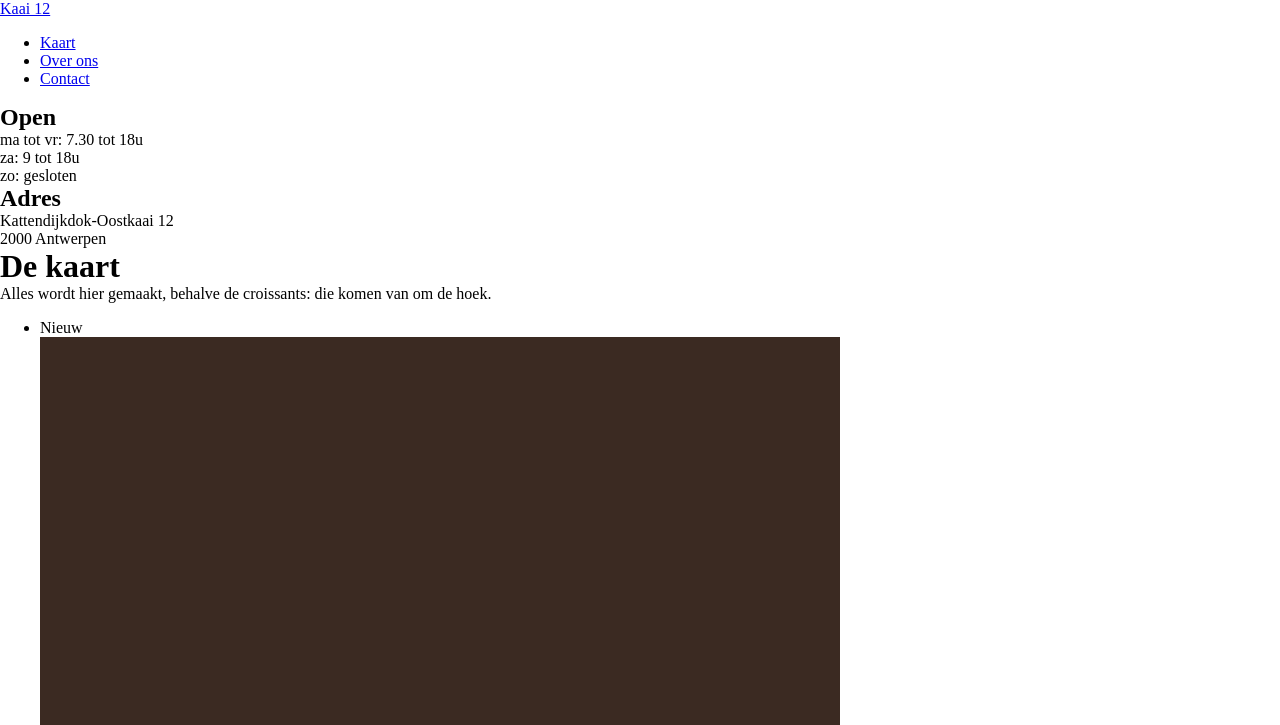
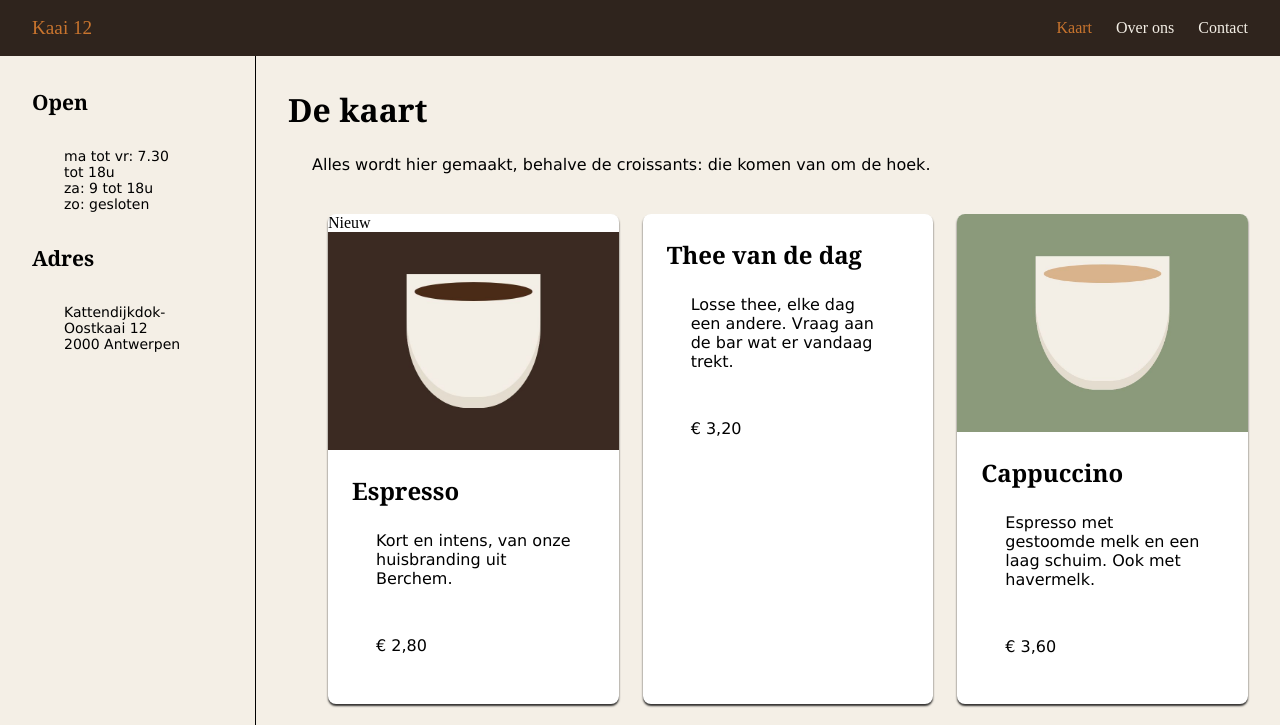
Before and after one commit to LyamineB/webtechnology, a plain HTML site: page labo-05/koffiebar/index.html in a window 1280 px wide. Shown: the top 725 px of the page. Drawn offline with Linux system fonts and the light colour scheme.

Commit message:
labo 4 af, einde labo 5 bijna

```diff
--- a/labo-04/dierenasiel/css/stijl.css
+++ b/labo-04/dierenasiel/css/stijl.css
@@ -17,18 +17,32 @@ body {
   font-family: Verdana, Geneva, Tahoma, sans-serif;
   line-height: 1.6;
 }
+h1,
+h2 {
+  font-family: Georgia, serif;
+}
+
+.intro {
+  color: var(--gedempt);
+  margin-bottom: 2rem;
+}
 header {
   display: flex;
   justify-content: space-between;
   background-color: var(--knop);
   color: var(--tekst);
-  padding: 1rem 2rem;
+  padding: 1rem;
+}
+.logo {
+  font-size: 1.7rem;
+  color: var(--accent);
 }
 header ul {
   display: flex;
   gap: 1.5rem;
   list-style: none;
   padding: 0;
+  font-size: 1rem;
 }
 header a {
   color: var(--tekst);
@@ -37,10 +51,49 @@ header a {
 header nav a:hover,
 header nav a:focus {
   text-decoration: underline;
-  color: var(--accent);
 }
-main {
-  width: 100%;
-  max-width: 60rem;
+
+.kaarten {
+  display: grid;
+  grid-template-columns: repeat(3, 1fr);
+  list-style: none;
+  gap: 1.5rem;
+  padding: 0;
+}
+
+.kaart {
+  display: flex;
+  flex-direction: column;
+  align-items: flex-start;
+  background-color: #ffffff;
+  color: #2b2b2b;
+  padding: 1.5rem;
+  border-radius: 0.5rem;
+  box-shadow: 0 0.25rem 0.75rem rgba(0, 0, 0, 0.08);
+}
+.knop {
+  display: flex;
+  align-items: flex-start;
+  background-color: var(--knop);
+  color: var(--tekst);
+  text-decoration: none;
+  padding: 0.5rem 1rem;
+  border-radius: 0.25rem;
+}
+.knop:hover,
+.knop:focus {
+  background-color: var(--inkt);
+}
+.beschrijving {
+  flex: 1;
+}
+.uitgelicht {
+  grid-column: 1/3;
+}
+footer {
+  background-color: var(--knop);
+  color: var(--tekst);
+  text-align: center;
+  padding: 1rem 2rem;
 }
 /* === your rules === */
--- a/labo-05/balk/css/stijl.css
+++ b/labo-05/balk/css/stijl.css
@@ -1,19 +1,112 @@
-/* stijl.css - labo 5, balk (reset.css is linked before this file) */
-
 /* === tokens === */
 :root {
+  --papier: #f8f7f5;
+  --inkt: #1a1a1a;
+  --gedempt: #6b6b6b;
+  --balk: #000000;
+  --links: #9a9a9a;
 }
+
+body {
+  background-color: var(--papier);
+}
+/* Navigatiebalk */
+header {
+  display: flex;
+  align-items: center;
+  height: 3.5rem;
+  background-color: var(--balk);
+  position: sticky;
+  top: 0;
+  padding: 0 2rem;
+}
+
 header a {
   text-decoration: none;
 }
+
+.logo {
+  margin-right: auto;
+  color: #ffffff;
+  font-family: Georgia, serif;
+  font-size: 1.5rem;
+  font-weight: bold;
+}
+
 header ul {
   display: flex;
-  gap: 1rem;
-
-  justify-content: end;
+  gap: 1.5rem;
   list-style: none;
 }
-/* === your rules === */
+
+header nav a {
+  color: var(--links);
+  font-size: 0.75rem;
+  text-transform: uppercase;
+  letter-spacing: 0.05em;
+}
+
+header nav .actief {
+  color: #ffffff;
+}
+
+header nav a:hover,
+header nav a:focus {
+  color: #ffffff;
+}
+
+/* Hoofdinhoud */
+main {
+  max-width: 44rem;
+  margin: 0 auto;
+  padding: 2rem;
+  font-family: Verdana, sans-serif;
+  line-height: 1.6;
+  color: var(--inkt);
+  background-color: var(--papier);
+}
+
+/* Titels */
+h1,
+h2 {
+  font-family: Georgia, serif;
+}
+
+h1 {
+  font-size: 2.5rem;
+}
+
+h2 {
+  font-size: 1.75rem;
+}
+
+/* Inhoud en rubrieken */
+.inhoud {
+  margin-bottom: 3rem;
+}
+.inhoud a {
+  color: var(--inkt);
+  text-decoration: none;
+}
+section {
+  margin-top: 3rem;
+}
+main p {
+  margin-bottom: 1rem;
+}
+
+/* Footer */
+footer {
+  background-color: var(--balk);
+  color: var(--links);
+  font-size: 0.875rem;
+  text-align: center;
+}
+
+/* Interne links */
+html {
+  scroll-padding-top: 3.5rem;
+}
 
 /* SELECTORKENNIS => CSS DINER
 FLEX => maakt kolommen van children (met flex-direction kan je de richting wijzigen) op parent display:flex + eventueel flex-wrap en eventueel gap
--- a/labo-05/koffiebar/css/stijl.css
+++ b/labo-05/koffiebar/css/stijl.css
@@ -2,7 +2,94 @@
 
 /* === tokens === */
 :root {
+  --papier: #f4efe6;
+  --kaart: #ffffff;
+  --inkt: #2b2b2b;
+  --gedempt: #6b6b6b;
+  --balk: #2f241d;
+  --accent: #c8742e;
+}
+body p {
+  font-family: Verdana, Geneva, sans-serif;
+}
+body h1,
+body h2 {
+  font-family: Georgia, "Times New Roman", Times, serif;
+}
+header {
+  display: flex;
+  align-items: center;
+  background-color: var(--balk);
+  height: 3.5rem;
+  top: 0;
+  padding: 0.5rem 2rem;
+}
+.logo {
+  margin-right: auto;
+}
+.logo {
+  color: var(--accent);
+  font-size: 1.2rem;
+}
+header ul {
+  display: flex;
+  gap: 1.5rem;
+  list-style: none;
+}
+header a {
+  color: var(--papier);
+  text-decoration: none;
+}
+.actief {
+  color: var(--accent);
+}
+body {
+  display: grid;
+  background-color: var(--papier);
+  grid-template-columns: 16rem 1fr;
+  grid-template-rows: auto 1fr auto;
+}
+header {
+  grid-column: 1/3;
+}
+aside {
+  grid-column: 1/2;
+  padding: 2rem;
+  font-size: 0.875rem;
+  border-right: 1px solid black;
+}
+main {
+  grid-column: 2/3;
+  padding: 2rem;
+}
+footer {
+  grid-column: 1/3;
+}
 
+aside p {
+  padding: 2rem;
+}
+.kaarten {
+  display: grid;
+  grid-template-columns: repeat(3, 1fr);
+  gap: 1.5rem;
+}
+.tekst,
+p {
+  padding: 1.5rem;
+}
+
+.kaart {
+  background-color: var(--kaart);
+  border-radius: 0.5rem;
+  box-shadow: 0 2px 2px rgba(0, 0, 0, 0.8);
+  overflow: hidden;
+}
+.kaart img {
+  width: 100%;
+  aspect-ratio: 4/3;
+  object-fit: cover;
+  display: block;
 }
 
 /* === your rules === */
```
